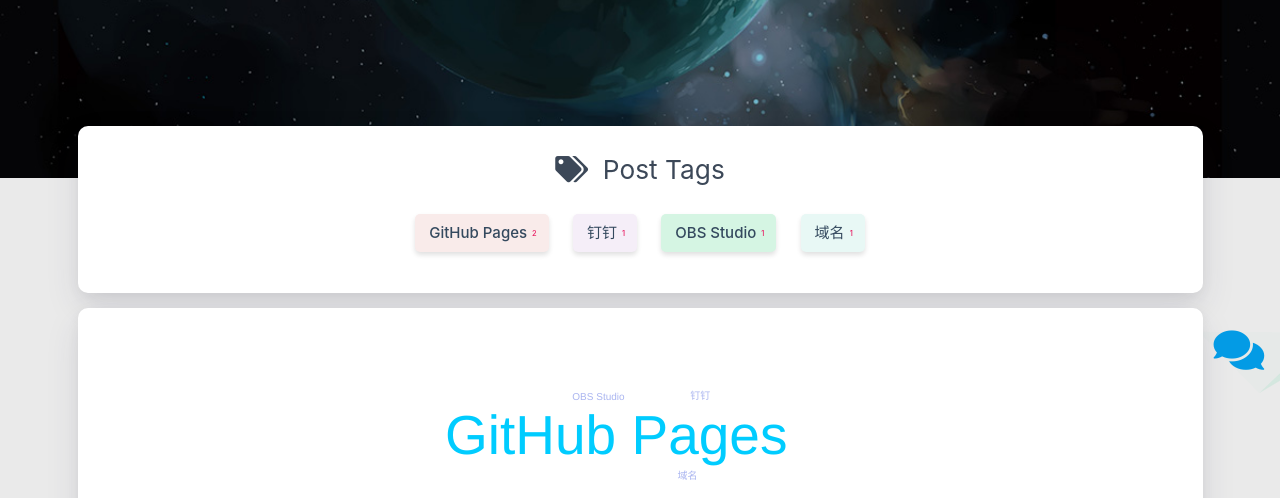
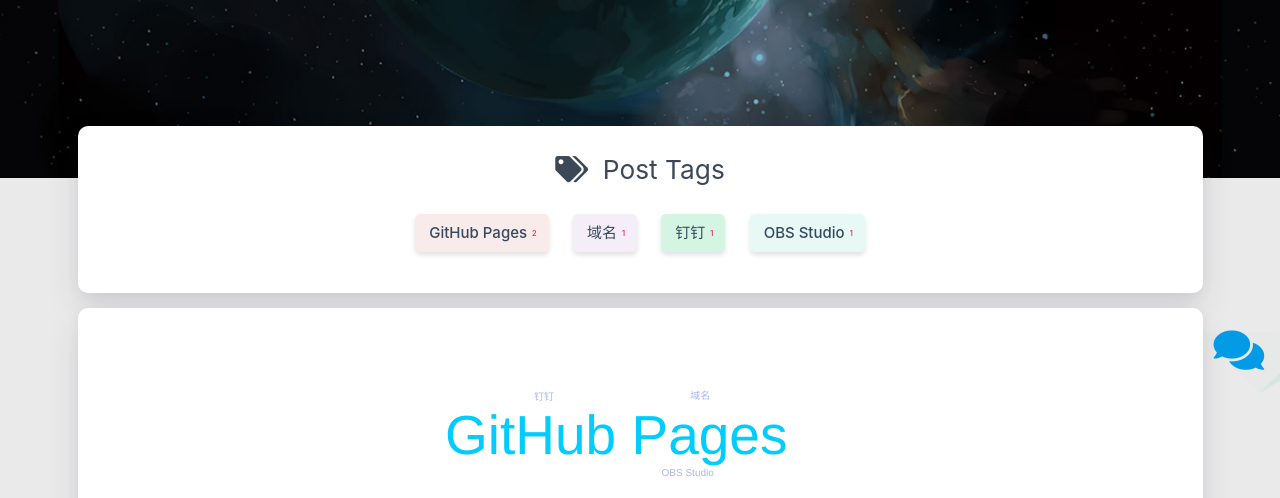
Before and after one commit to chinastar062/chinastar062.github.io, a plain HTML site: page tags/index.html in a window 1280 px wide. Shown: the part 302-800 px from the top of the page. Drawn offline with nearby package versions, Linux system fonts and the light colour scheme; some packages are replaced by stand-ins of ours; a script that the page names is missing.

Commit message:
Site updated: 2021-02-10 18:33:18

```diff
--- a/tags/index.html
+++ b/tags/index.html
@@ -354,10 +354,19 @@
                 </a>
 
 
+                <a href="/tags/%E5%9F%9F%E5%90%8D/" title="域名: 1">
+                    <span class="chip center-align waves-effect waves-light
+                             chip-default "
+                            data-tagname="域名" style="background-color: #F5EEF8;">域名
+                        <span class="tag-length">1</span>
+                    </span>
+                </a>
+
+
                 <a href="/tags/%E9%92%89%E9%92%89/" title="钉钉: 1">
                     <span class="chip center-align waves-effect waves-light
                              chip-default "
-                            data-tagname="钉钉" style="background-color: #F5EEF8;">钉钉
+                            data-tagname="钉钉" style="background-color: #D5F5E3;">钉钉
                         <span class="tag-length">1</span>
                     </span>
                 </a>
@@ -366,16 +375,7 @@
                 <a href="/tags/OBS-Studio/" title="OBS Studio: 1">
                     <span class="chip center-align waves-effect waves-light
                              chip-default "
-                            data-tagname="OBS Studio" style="background-color: #D5F5E3;">OBS Studio
-                        <span class="tag-length">1</span>
-                    </span>
-                </a>
-
-
-                <a href="/tags/%E5%9F%9F%E5%90%8D/" title="域名: 1">
-                    <span class="chip center-align waves-effect waves-light
-                             chip-default "
-                            data-tagname="域名" style="background-color: #E8F8F5;">域名
+                            data-tagname="OBS Studio" style="background-color: #E8F8F5;">OBS Studio
                         <span class="tag-length">1</span>
                     </span>
                 </a>
@@ -404,7 +404,7 @@
 <script type="text/javascript">
 
 
-    $('#tag-wordcloud').jQCloud([{"text":"GitHub Pages","weight":2,"link":"/tags/GitHub-Pages/"},{"text":"钉钉","weight":1,"link":"/tags/钉钉/"},{"text":"OBS Studio","weight":1,"link":"/tags/OBS-Studio/"},{"text":"域名","weight":1,"link":"/tags/域名/"}], {
+    $('#tag-wordcloud').jQCloud([{"text":"GitHub Pages","weight":2,"link":"/tags/GitHub-Pages/"},{"text":"域名","weight":1,"link":"/tags/域名/"},{"text":"钉钉","weight":1,"link":"/tags/钉钉/"},{"text":"OBS Studio","weight":1,"link":"/tags/OBS-Studio/"}], {
         autoResize: true
     });
 </script>
```
Also changed, not shown: about/index.html (+1 -1 lines), tags/GitHub-Pages/index.html (+11 -11 lines), tags/OBS-Studio/index.html (+11 -11 lines), tags/域名/index.html (+11 -11 lines), tags/钉钉/index.html (+11 -11 lines).
